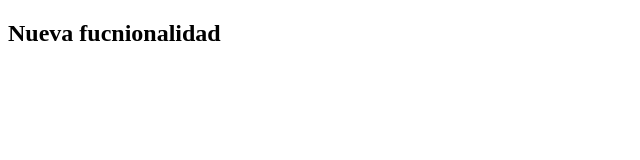
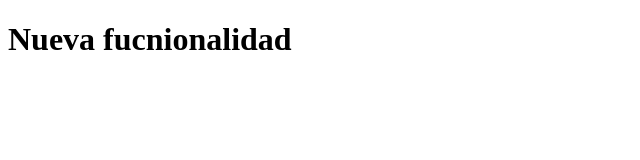
Before and after one commit to LeidyDanielaParrado/Key-code-MD2024, a plain HTML site: page Clase #1/index.html in a window 1280 px wide. Shown: the whole page, without its empty margins (0-640 px from the left). Drawn offline with Linux system fonts and the light colour scheme.

Commit message:
prueba de rama

```diff
--- a/Clase #1/index.html
+++ b/Clase #1/index.html
@@ -6,7 +6,7 @@
     <title>Document</title>
 </head>
 <body>
-    <h2>Nueva fucnionalidad</h2>
+    <h1>Nueva fucnionalidad</h1>
 
     <figure>
         <img src="" alt="">
```
